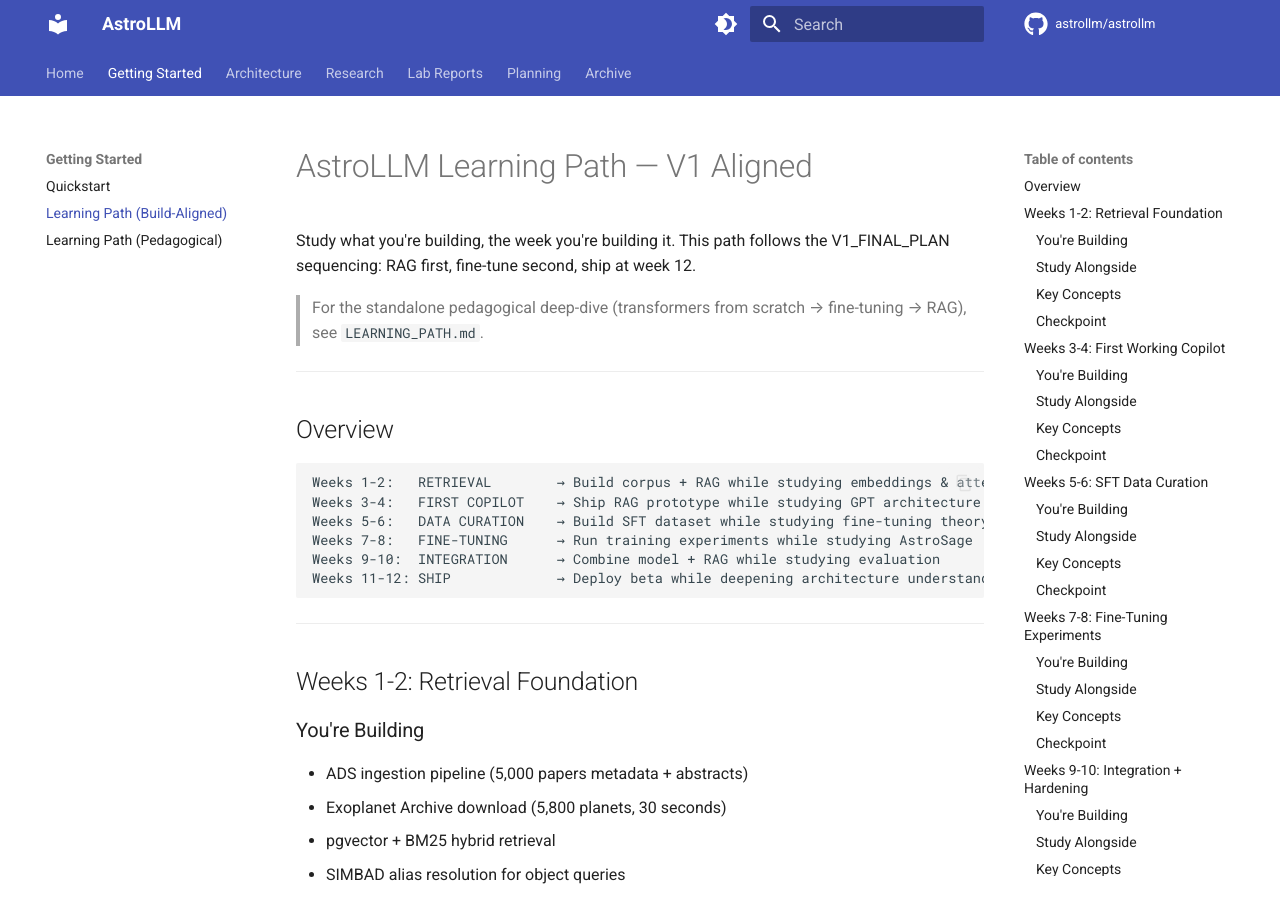
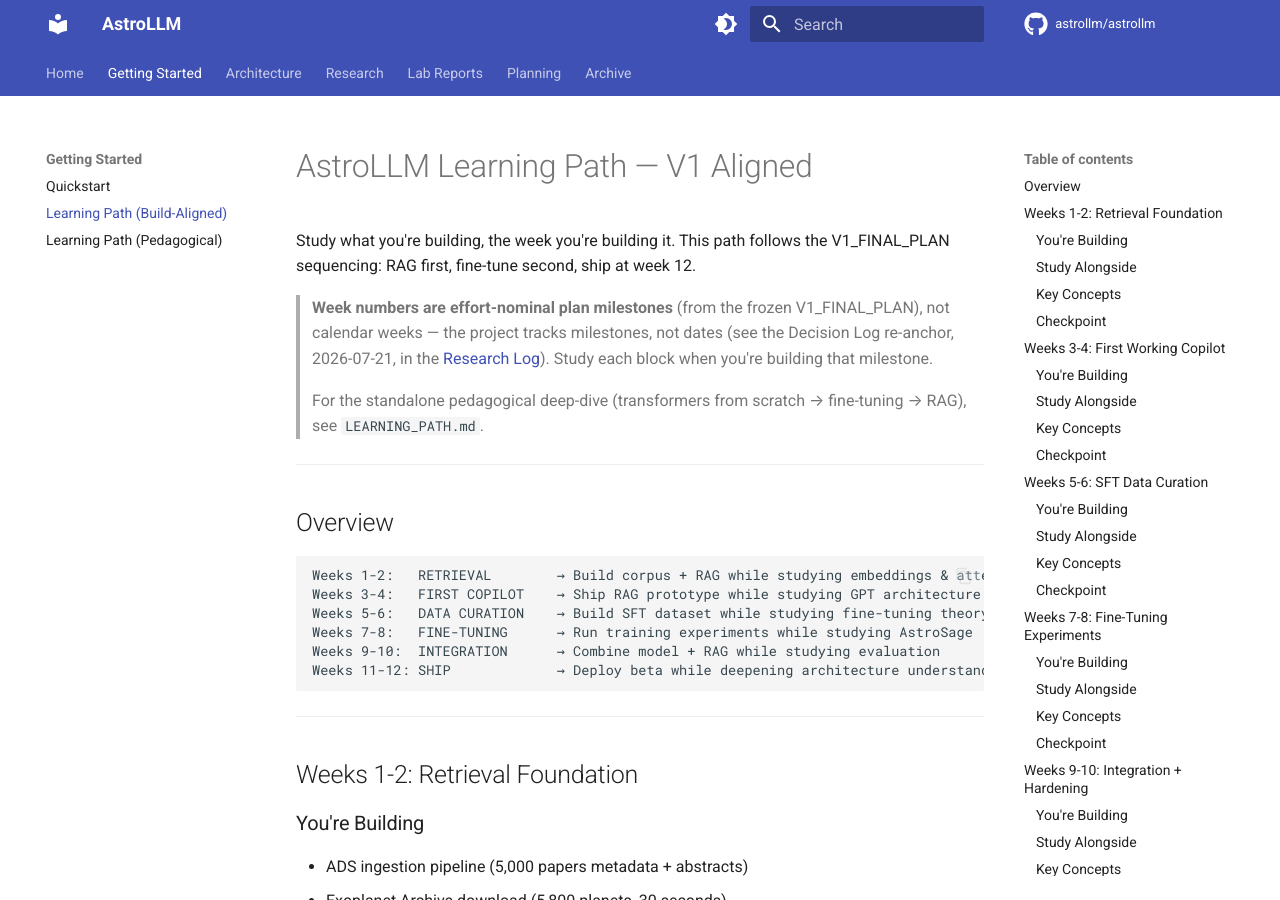
Before and after one commit to astrollm/astrollm, an MkDocs documentation site: the page built from docs/LEARNING_PATH_V1.md, in a window 1280 px wide and 900 px high. Built offline with MkDocs 1.6.1 and Material for MkDocs 9.7.7, drawn with Linux system fonts in a browser that asks for light colours; comment, search, counter and statistics services are not loaded.

Commit message:
docs(learning-path-v1): note week numbers are effort-nominal milestones
Co-Authored-By: Claude Fable 5 <noreply@anthropic.com>

```diff
--- a/docs/LEARNING_PATH_V1.md
+++ b/docs/LEARNING_PATH_V1.md
@@ -1,6 +1,10 @@
 # AstroLLM Learning Path — V1 Aligned
 
 Study what you're building, the week you're building it. This path follows the V1_FINAL_PLAN sequencing: RAG first, fine-tune second, ship at week 12.
+
+> **Week numbers are effort-nominal plan milestones** (from the frozen V1_FINAL_PLAN), not calendar
+> weeks — the project tracks milestones, not dates (see the Decision Log re-anchor, 2026-07-21, in
+> the [Research Log](RESEARCH_LOG.md)). Study each block when you're building that milestone.
 
 > For the standalone pedagogical deep-dive (transformers from scratch → fine-tuning → RAG), see `LEARNING_PATH.md`.
 
```
